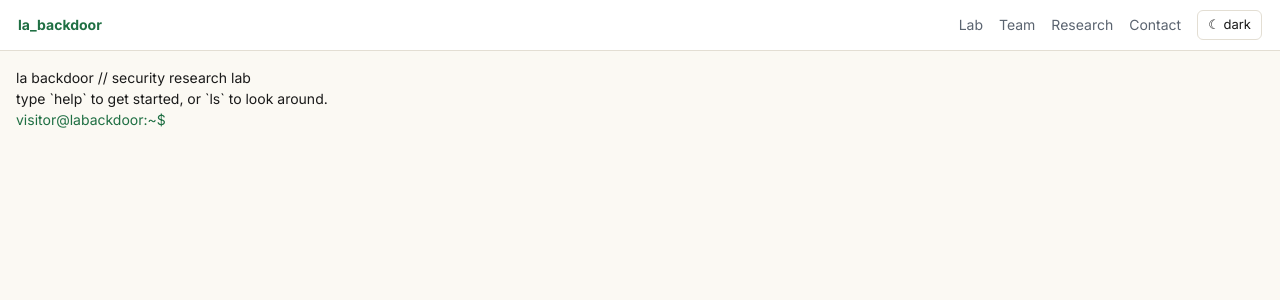
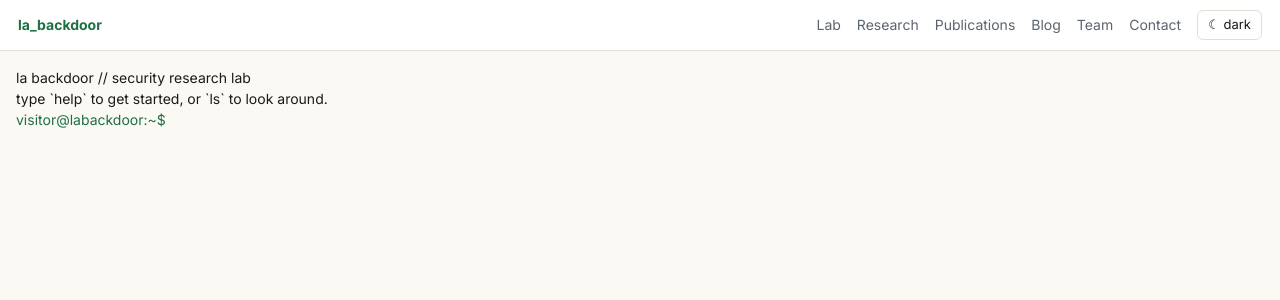
Before and after one commit to LaBackDoor/labackdoor, a Next.js app: page / in a window 1280 px wide. Shown: the top 300 px of the page. Built offline with nearby package versions, Linux system fonts and the light colour scheme.

Commit message:
feat: add Research/Publications/Blog to the nav

```diff
--- a/src/components/Nav.tsx
+++ b/src/components/Nav.tsx
@@ -3,8 +3,10 @@ import { ThemeToggle } from '@/theme/ThemeToggle';
 
 const LINKS: { href: string; label: string }[] = [
   { href: '/lab', label: 'Lab' },
+  { href: '/research', label: 'Research' },
+  { href: '/publications', label: 'Publications' },
+  { href: '/blog', label: 'Blog' },
   { href: '/team', label: 'Team' },
-  { href: '/blog', label: 'Research' },
   { href: '/contact', label: 'Contact' },
 ];
 
```
Also changed, not shown: 1 other file (tests, documents, lock files or other folders).
